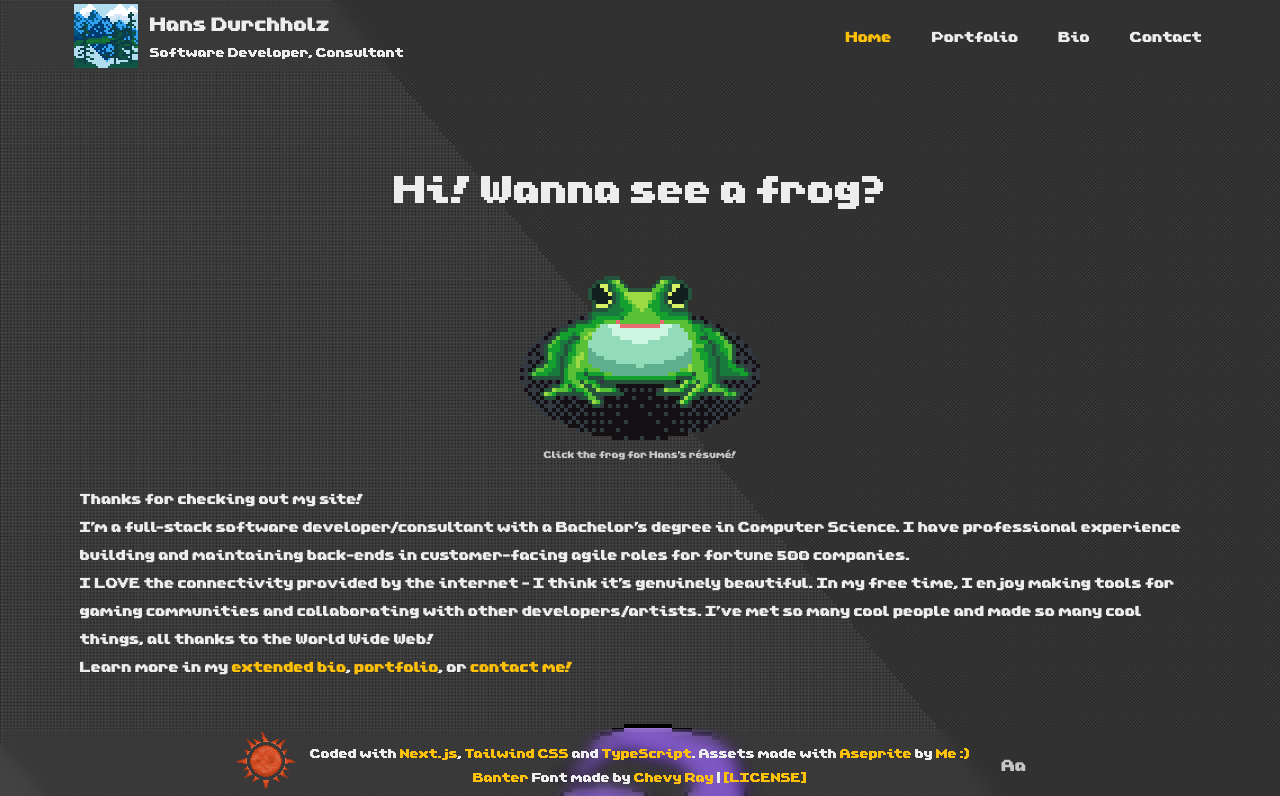
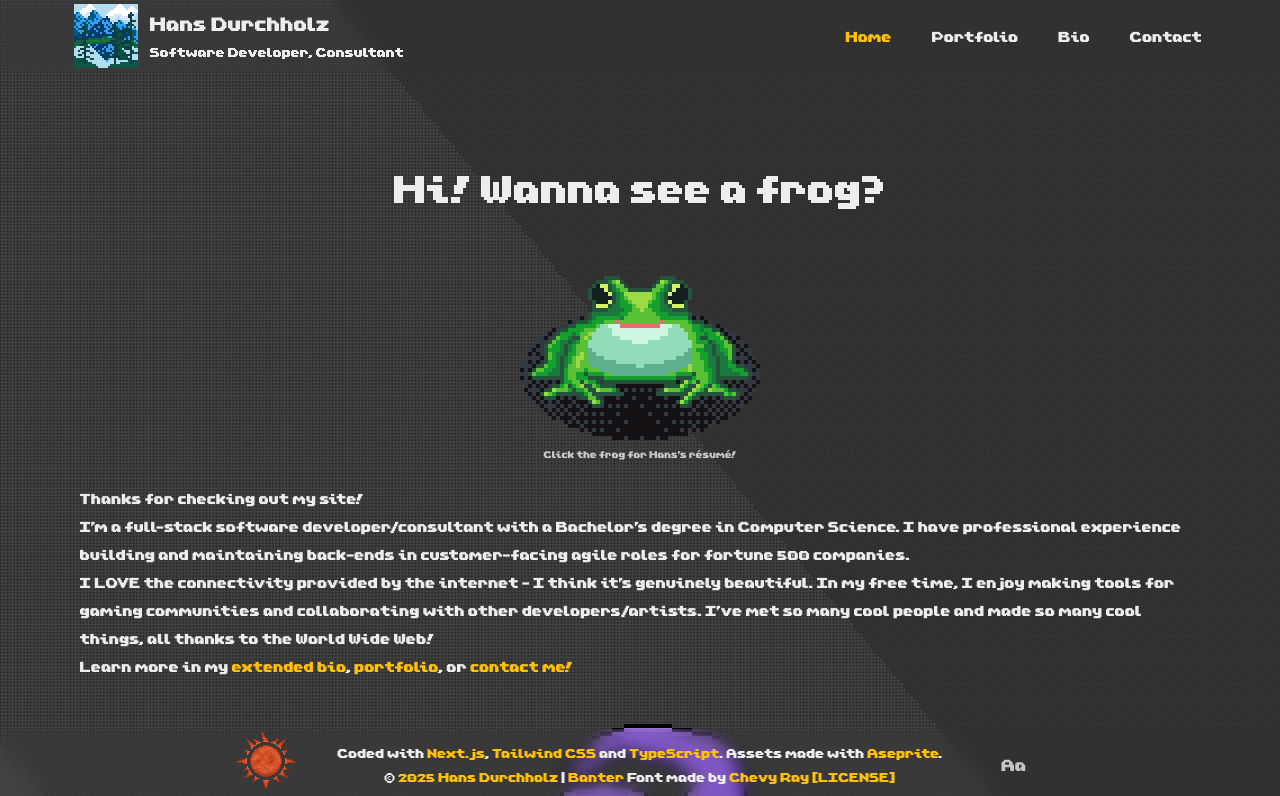
Before and after one commit to hansied67/hansied67.github.io, a Next.js app: page / in a window 1280 px wide. Shown: the top 796 px of the page. Built offline with nearby package versions, Linux system fonts and the light colour scheme.

Commit message:
Add copyright year to footer, misc other footer changes

```diff
--- a/src/app/components/SiteFooter/SiteFooter.tsx
+++ b/src/app/components/SiteFooter/SiteFooter.tsx
@@ -35,14 +35,21 @@ export default function SiteFooter() {
                 target="_blank">
                     Aseprite
                 </Link>
-                &nbsp;by&nbsp;
+                .
+              </div>
+              <div className="text-center justify-items-center">
+                ©&nbsp;
+                <Link
+                href="https://github.com/hansied67/hansied67.github.io/blob/main/LICENSE"
+                target="_blank">
+                2025&nbsp;
+                </Link>
                 <Link
                 href="https://bsky.app/profile/grunchyhands.bsky.social"
                 target="_blank">
-                    Me :)
+                  Hans Durchholz
                 </Link>
-              </div>
-              <div className="text-center justify-items-center">
+                &nbsp;|&nbsp;
                 <Link
                 href="https://chevyray.itch.io/pixel-font-banter"
                 target="_blank">
@@ -54,7 +61,7 @@ export default function SiteFooter() {
                 target="_blank">
                     Chevy Ray
                 </Link>
-                &nbsp;|&nbsp;
+                &nbsp;
                 <Link
                 href="https://raw.githubusercontent.com/ChevyRay/pixel_font_megapack_license/main/LICENSE.txt"
                 target="_blank">
```
